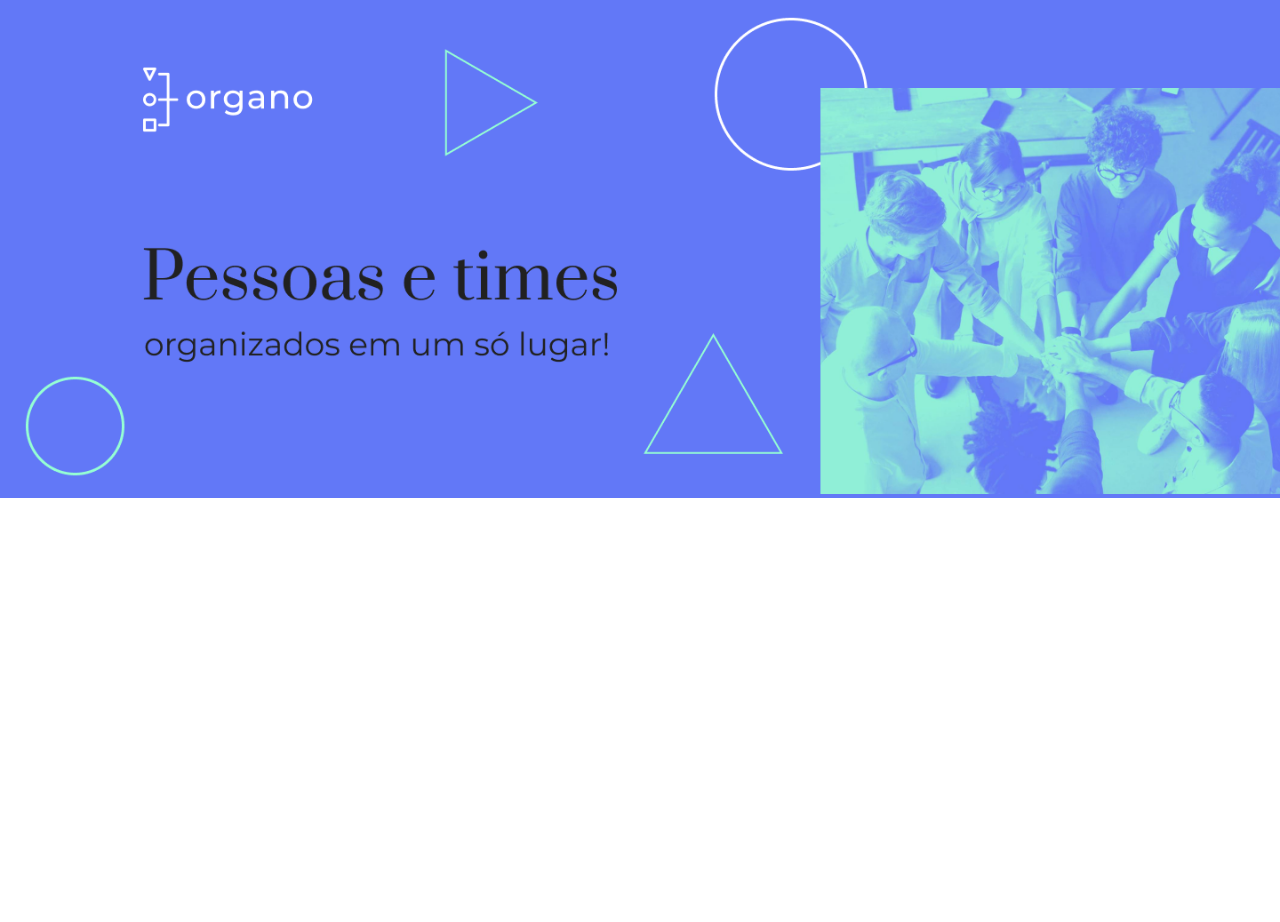
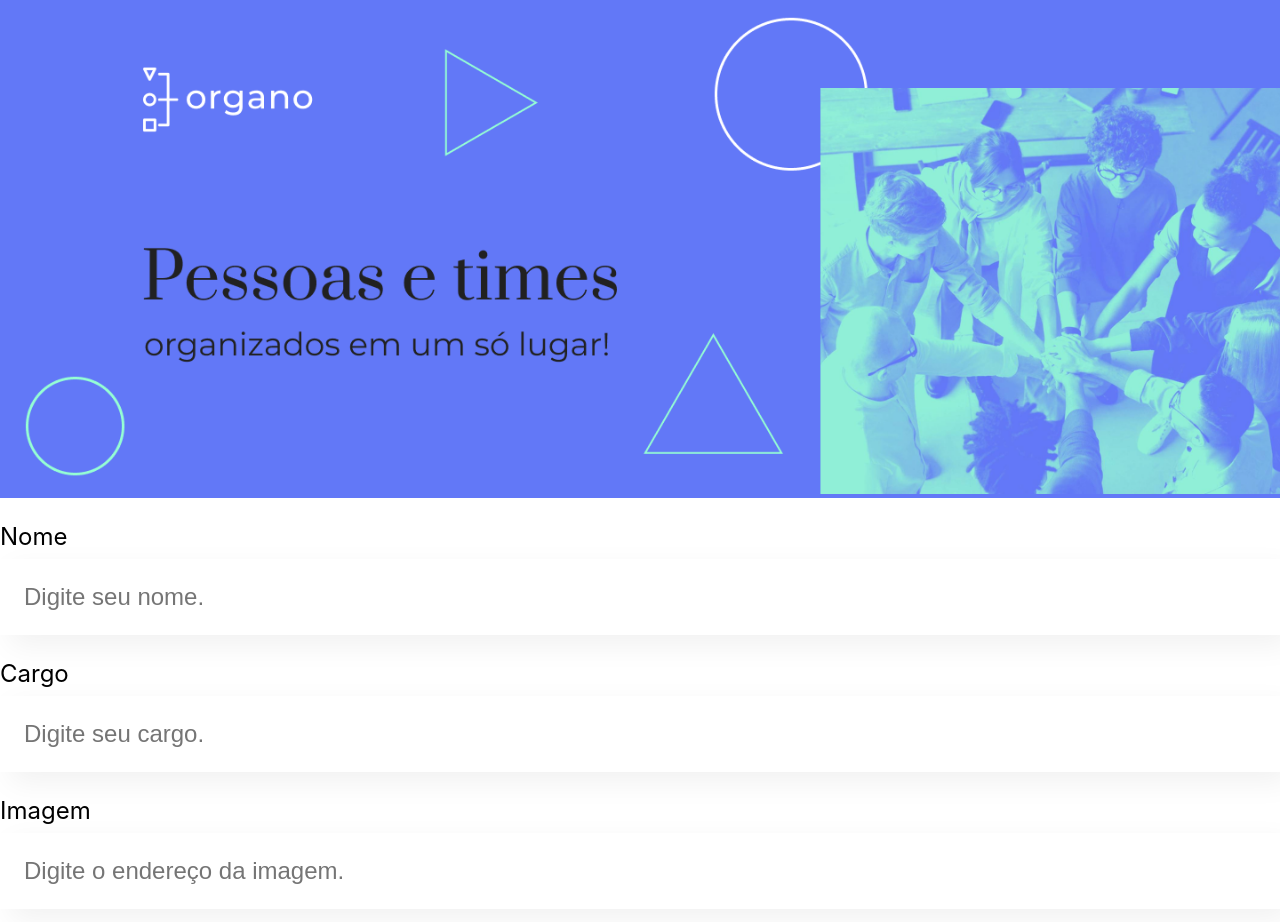
Before and after one commit to ArielSpencer/organo, a React (Create React App) app: page / in a window 1280 px wide. Shown: the top 922 px of the page. Before the commit the page ends 800 px from the top, so only its background shows below. Built offline with nearby package versions, Linux system fonts and the light colour scheme.

Commit message:
Implementar labels de input do formulário

```diff
--- a/src/App.js
+++ b/src/App.js
@@ -1,9 +1,13 @@
-import Banner from './componentes/Banner/Banner';
+import Banner from './componentes/Banner/Banner.js';
+import CampoTexto from './componentes/CampoTexto';
 
 function App() {
   return (
     <div className="App">
       <Banner />
+      <CampoTexto label="Nome" placeholder="Digite seu nome"/>
+      <CampoTexto label="Cargo" placeholder="Digite seu cargo"/>
+      <CampoTexto label="Imagem" placeholder="Digite o endereço da imagem"/>
     </div>
   );
 }
--- /dev/null
+++ b/src/componentes/CampoTexto/CampoTexto.css
@@ -0,0 +1,19 @@
+.campo-texto {
+    margin: 24px 0;
+}
+
+.campo-texto label {
+    display: block;
+    margin-bottom: 8px;
+    font-size: 24px;
+}
+
+.campo-texto input {
+    background-color: #FFF;
+    box-shadow: 10px 10px 30px rgba(0, 0, 0, 0.06);
+    width: 100%;
+    border: none;
+    font-size: 24px;
+    padding: 24px;
+    box-sizing: border-box;
+}
--- /dev/null
+++ b/src/componentes/CampoTexto/index.js
@@ -0,0 +1,14 @@
+import './CampoTexto.css'
+
+const CampoTexto = (props) => {
+    const placeholderModificado = `${props.placeholder}.` // ?Para usar template string podemos adicionar o props como uma const, mas não é necessário.
+
+    return (
+        <div className="campo-texto">
+            <label>{props.label}</label>
+            <input placeholder={placeholderModificado}/>
+        </div>
+    )
+}
+
+export default CampoTexto;
```
